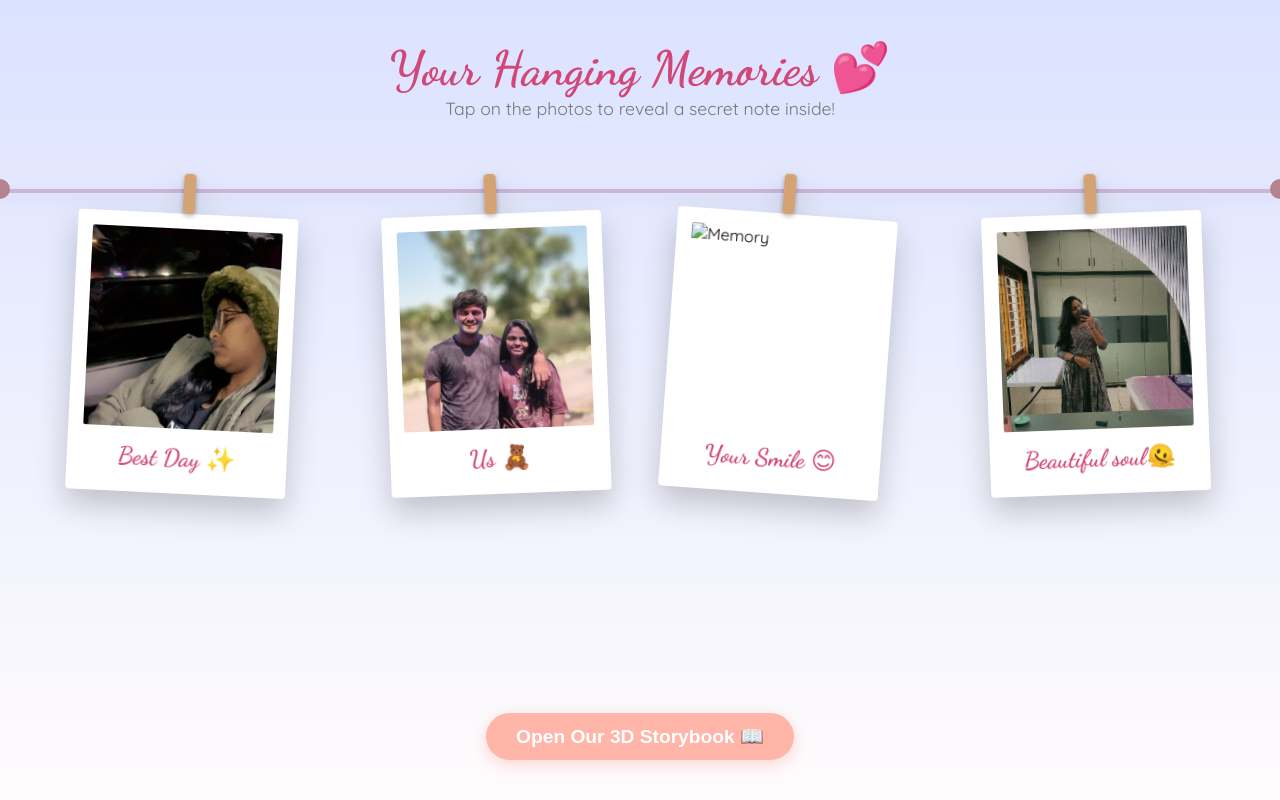
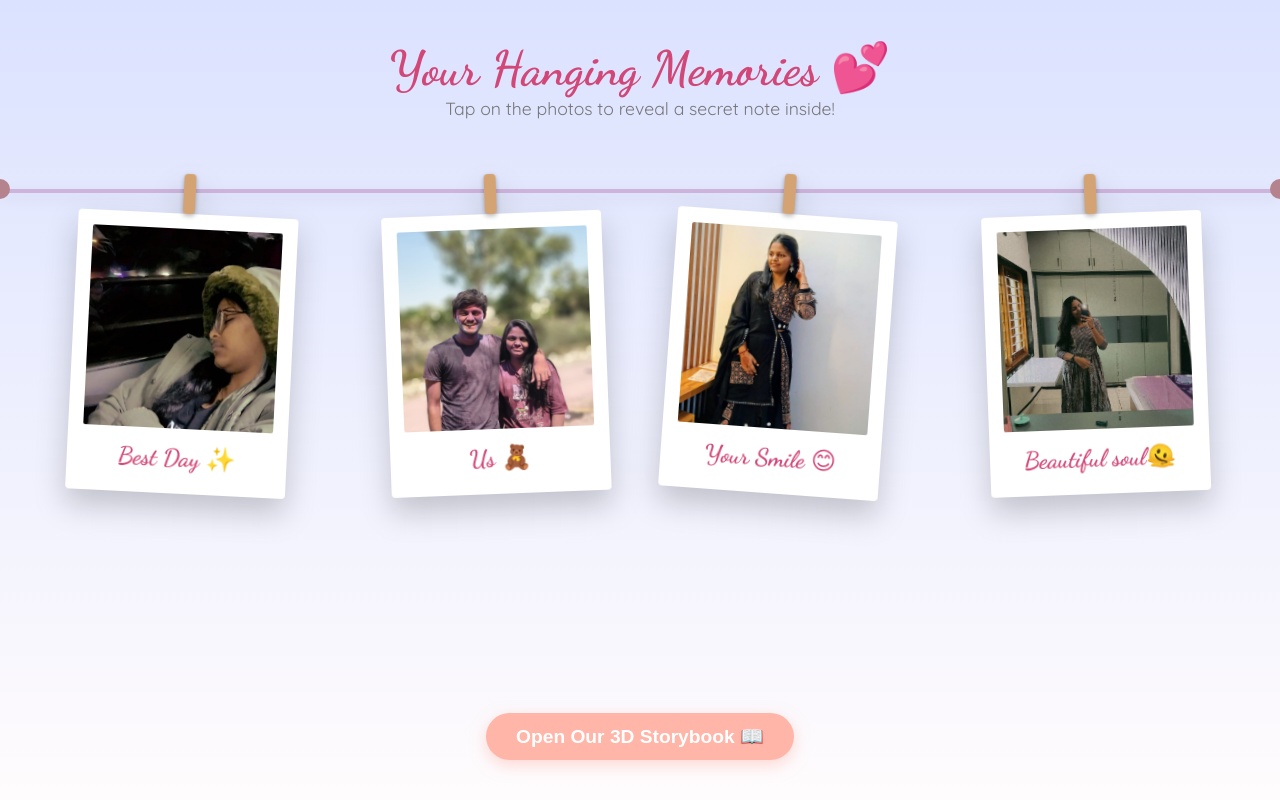
Before and after one commit to Harikesh0501/Adiiiii_bir, a plain HTML site: page hanging.html in a window 1280 px wide. Drawn offline with nearby package versions, Linux system fonts and the light colour scheme; the site is published under a folder, as on GitHub Pages, so addresses that start at the root find nothing.

Commit message:
Fix image source path in hanging.html

```diff
--- a/hanging.html
+++ b/hanging.html
@@ -268,7 +268,7 @@
         <div class="hang-item swing-3" onclick="this.classList.toggle('flipped')">
             <div class="polaroid-wrapper">
                 <div class="front">
-                    <img src="/images/pr.jpeg" alt="Memory">
+                    <img src="./images/pr.jpeg" alt="Memory">
                     <div class="cap">Your Smile 😊</div>
                 </div>
                 <div class="back">Seeing you smile is the absolute best part of my day. Never lose it! ✨</div>
```
